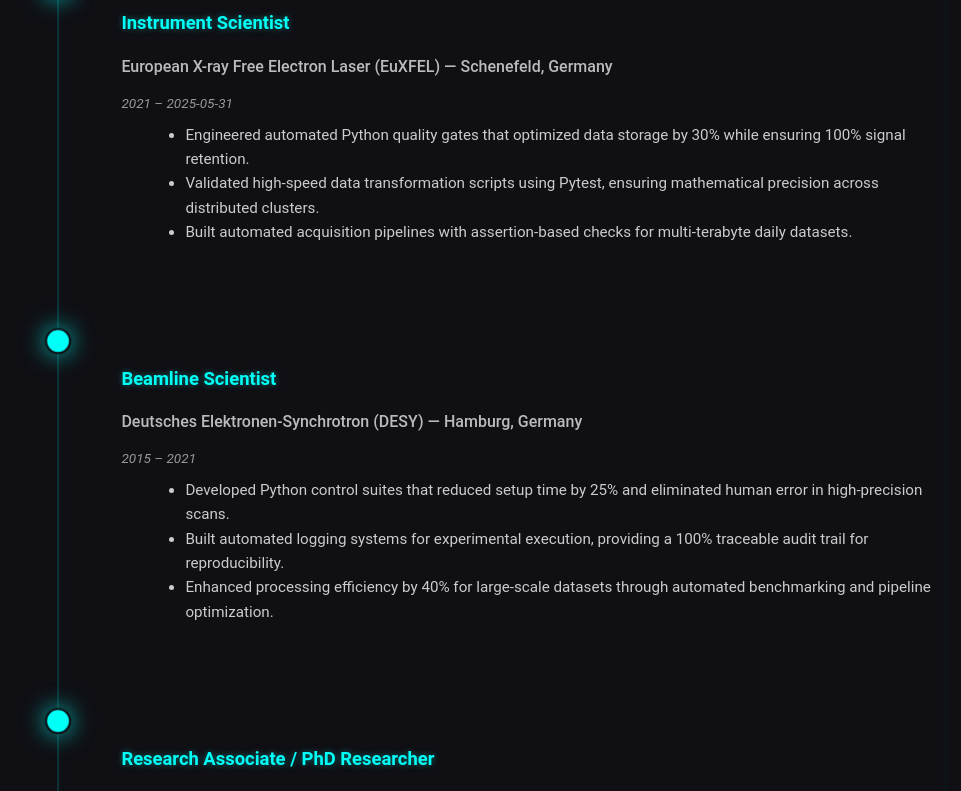
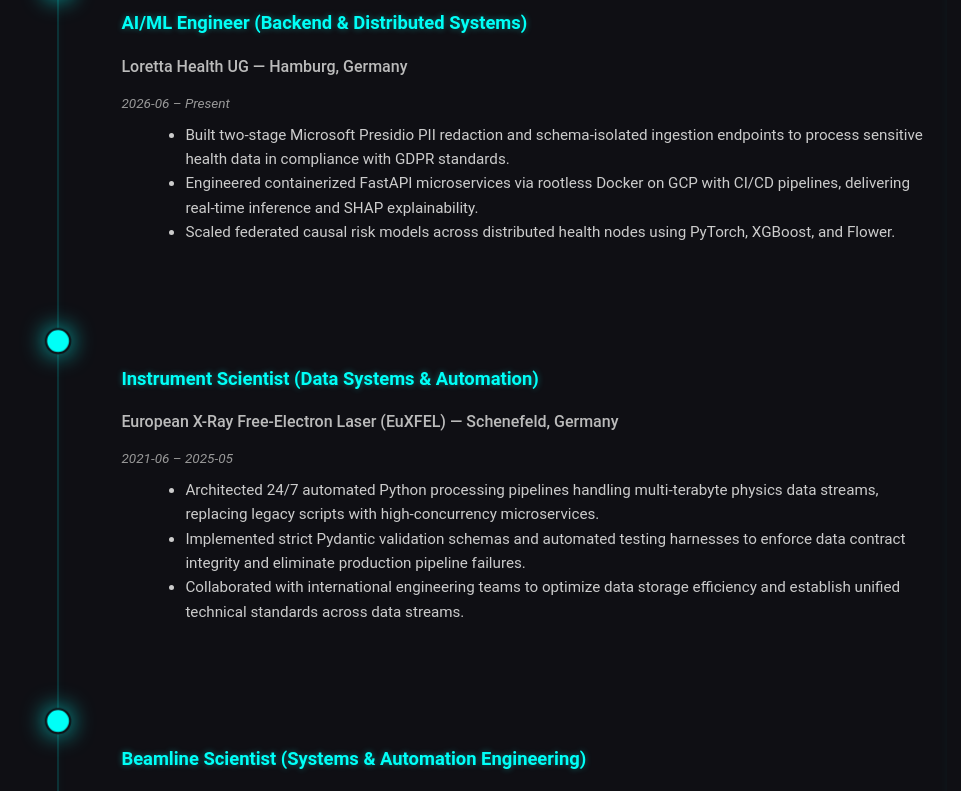
Before and after one commit to abhisakh/Advance_Portfolio, a React (Vite) app in the folder portfolio/: page /about in a window 1280 px wide. Shown: the part 2389-3180 px from the top of the page, without its empty margins (151-1112 px from the left). Built offline with nearby package versions, Linux system fonts and the light colour scheme.

Commit message:
Updated the education and the experience

```diff
--- a/portfolio/src/data/profileData.js
+++ b/portfolio/src/data/profileData.js
@@ -15,38 +15,50 @@
 
 experience: [
   {
-      role: "Instrument Scientist",
-      org: "European X-ray Free Electron Laser (EuXFEL)",
-      location: "Schenefeld, Germany",
-      start: "2021",
-      end: "2025-05-31",
+    role: "AI/ML Engineer (Backend & Distributed Systems)",
+    org: "Loretta Health UG",
+    location: "Hamburg, Germany",
+    start: "2026-06",
+    end: "Present",
     bullets: [
-        "Engineered automated Python quality gates that optimized data storage by 30% while ensuring 100% signal retention.",
-        "Validated high-speed data transformation scripts using Pytest, ensuring mathematical precision across distributed clusters.",
-        "Built automated acquisition pipelines with assertion-based checks for multi-terabyte daily datasets.",
+      "Built two-stage Microsoft Presidio PII redaction and schema-isolated ingestion endpoints to process sensitive health data in compliance with GDPR standards.",
+      "Engineered containerized FastAPI microservices via rootless Docker on GCP with CI/CD pipelines, delivering real-time inference and SHAP explainability.",
+      "Scaled federated causal risk models across distributed health nodes using PyTorch, XGBoost, and Flower."
     ],
   },
   {
-      role: "Beamline Scientist",
-      org: "Deutsches Elektronen-Synchrotron (DESY)",
-      location: "Hamburg, Germany",
-      start: "2015",
-      end: "2021",
+    role: "Instrument Scientist (Data Systems & Automation)",
+    org: "European X-Ray Free-Electron Laser (EuXFEL)",
+    location: "Schenefeld, Germany",
+    start: "2021-06",
+    end: "2025-05",
     bullets: [
-        "Developed Python control suites that reduced setup time by 25% and eliminated human error in high-precision scans.",
-        "Built automated logging systems for experimental execution, providing a 100% traceable audit trail for reproducibility.",
-        "Enhanced processing efficiency by 40% for large-scale datasets through automated benchmarking and pipeline optimization.",
+      "Architected 24/7 automated Python processing pipelines handling multi-terabyte physics data streams, replacing legacy scripts with high-concurrency microservices.",
+      "Implemented strict Pydantic validation schemas and automated testing harnesses to enforce data contract integrity and eliminate production pipeline failures.",
+      "Collaborated with international engineering teams to optimize data storage efficiency and establish unified technical standards across data streams."
     ],
   },
   {
-      role: "Research Associate / PhD Researcher",
+    role: "Beamline Scientist (Systems & Automation Engineering)",
+    org: "Deutsches Elektronen-Synchrotron (DESY)",
+    location: "Hamburg, Germany",
+    start: "2015-05",
+    end: "2021-05",
+    bullets: [
+      "Designed custom statistical analysis and automated Python control suites, resolving processing bottlenecks and improving system throughput by 25%.",
+      "Built 100% traceable metadata logging architectures to track data provenance and maintain strict governance across large-scale datasets.",
+      "Enhanced processing efficiency by 40% for multi-terabyte experiments through automated benchmarking and pipeline optimization."
+    ],
+  },
+  {
+    role: "PhD Researcher & Data Scientist",
     org: "Saha Institute of Nuclear Physics (SINP)",
     location: "Kolkata, India",
-      start: "2006",
-      end: "2014",
+    start: "2007-09",
+    end: "2015-04",
     bullets: [
-        "Worked on polymer nanostructure charge storage and Si/Ge quantum structures.",
-        "Set up Molecular Beam Epitaxy (MBE) infrastructure and supervised students.",
+      "Engineered complex data acquisition and modeling algorithms for large-scale physical systems.",
+      "Designed experiments, set up advanced instrumentation infrastructure, and mentored junior researchers in experimental methodology."
     ],
   },
 ],
@@ -56,7 +68,7 @@
       degree: "QA Engineering Program",
       school: "Masterschool Institute of Technology",
       start: "Mar 2026",
-      end: "Present",
+      end: "Jun 2026",
       description:
         "Core Focus: Manual & Automated testing, STLC, and Bug Lifecycle Management within Agile environments. Specialization: Adapting traditional QA frameworks for LLM evaluation, including hallucination detection and regression testing for prompt-based logic.",
     },
```
Lines whose indentation alone changed are shown as unchanged.
